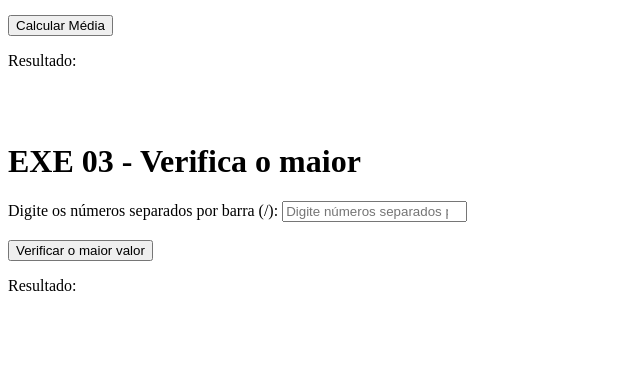
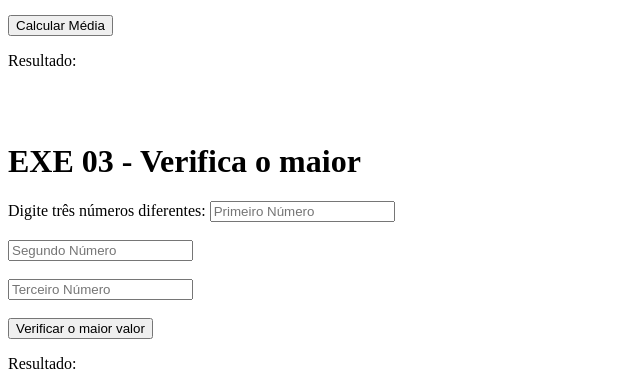
Before and after one commit to LuanSantanaPeca/aulafrontend, a plain HTML site: page 20260512/index.html in a window 1280 px wide. Shown: the part 592-981 px from the top of the page, without its empty margins (0-640 px from the left). Before the commit the page ends 903 px from the top, so only its background shows below. Drawn offline with Linux system fonts and the light colour scheme.

Commit message:
Update index.html

```diff
--- a/20260512/index.html
+++ b/20260512/index.html
@@ -37,8 +37,10 @@
 
     <div id="exe03">
         <h1>EXE 03 - Verifica o maior</h1>
-        <span>Digite os números separados por barra (/):</span>
-        <input type="number" name="value1" placeholder="Digite números separados por vírgula" id="maior"><br><br>
+        <span>Digite três números diferentes:</span>
+        <input type="number" name="value1" placeholder="Primeiro Número" id="value1"><br><br>
+        <input type="number" name="value2" placeholder="Segundo Número" id="value2"><br><br>
+        <input type="number" name="value3" placeholder="Terceiro Número" id="value3"><br><br>
         <button onClick="verificaMaior()">Verificar o maior valor</button>
         <p>Resultado: <span id="resultadoMaior"></span></p>
     </div>
```
